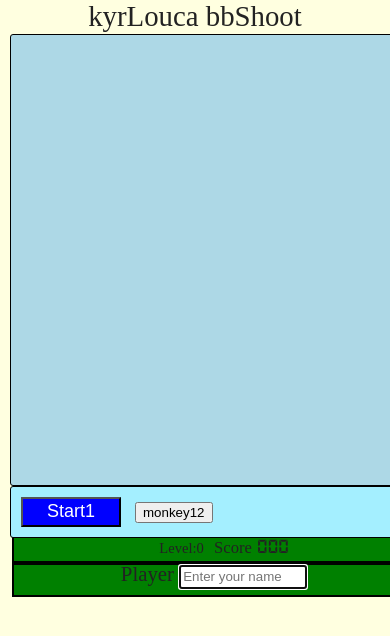
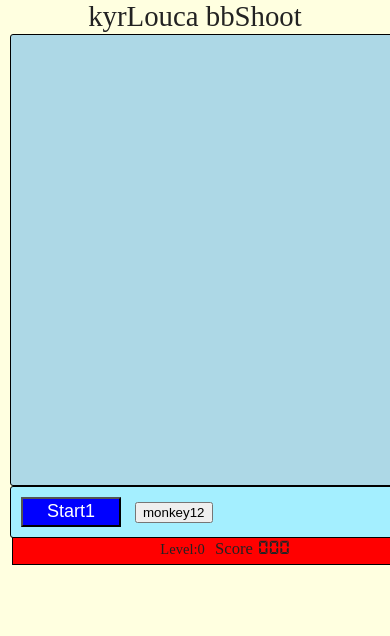
Before and after one commit to kyrlouca/gameBubble, a website: page src/index.html in a window 390 px wide. Drawn offline with Linux system fonts and the light colour scheme; a web font is replaced by a local one.

Commit message:
media query works

```diff
--- a/src/css/bb-small.css
+++ b/src/css/bb-small.css
@@ -41,11 +41,16 @@
     }
     #scoreArea{
         /*width:400px;*/
+
         width:100%;
         height:25px;
         display: inline-block;
+        padding:2px;
+        border-width: 1px;
+        left:-3px;
     }
     #inputArea{
+        display:none;
         height:30px;
         width:100%;
     }
@@ -61,7 +66,7 @@
     }
 
     .infoParts{
-        background-color: green;
+        /*background-color: green;*/
         margin-top: 4px;
         font-size: 130%;
         line-height:0.8;
```
Also changed, not shown: dist/indexGbb.html, dist/indexGbb.js, src/js/game.js (line endings or trailing spaces).
